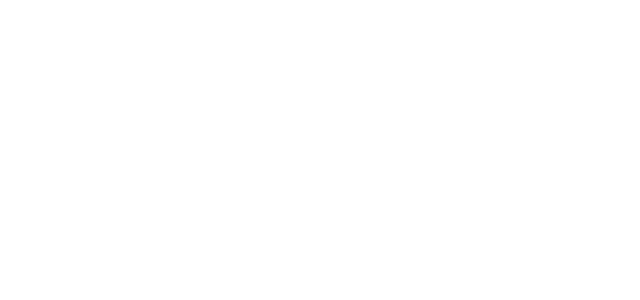
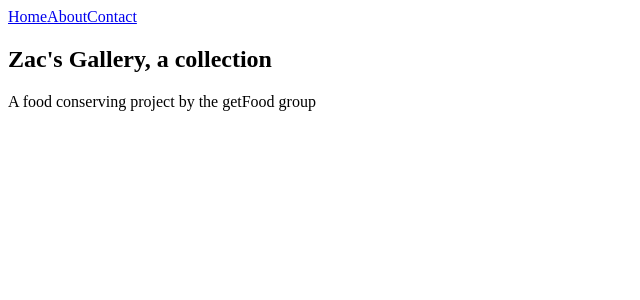
Before and after one commit to zacharychoi-ce/gallery-app-react, a React app: page / in a window 1280 px wide. Shown: the top 300 px of the page, without its empty margins (0-640 px from the left). Built offline with nearby package versions, Linux system fonts and the light colour scheme; the HTML template or start-up script is replaced by a standard one.

Commit message:
create and update components, setup App.jsx Routes

```diff
--- a/client/App.jsx
+++ b/client/App.jsx
@@ -1,21 +1,30 @@
-import React, { useState, useEffect } from 'react'
-// import { getGreeting } from '../apiClient'
+import React from 'react'
+import { Route } from 'react-router-dom'
+
+import Home from './components/Home'
+import Header from './components/Header'
+import About from './components/About'
+import Contact from './components/Contact'
+import CreatePost from './components/CreatePost'
+import PostDetails from './components/PostDetails'
+import CreateMsg from './components/Messages/CreateMsg'
+import DeleteMsg from './components/Messages/DeleteMsg'
 
 const App = () => {
-  // const [greeting, setGreeting] = useState('')
-  // const [count, setCount] = useState(0)
-
-  // useEffect(() => {
-  //   getGreeting()
-  //     .then((greeting) => {
-  //       console.log(greeting)
-  //       setGreeting(greeting)
-  //     })
-  // }, [count])
-
   return (
     <>
-
+      <div>
+        <Header />
+        <main>
+          <Route exact path='/' component={Home} />
+          <Route path='/about' component={About} />
+          <Route path='/contact' component={Contact} />
+          <Route path='/createpost' component={CreatePost} />
+          <Route path='/post/:id' component={PostDetails} />
+          <Route path='/createmsg' component={CreateMsg} />
+          <Route path='/deletemsg' component={DeleteMsg} />
+        </main>
+      </div>
     </>
   )
 }
--- /dev/null
+++ b/client/components/Header.jsx
@@ -0,0 +1,10 @@
+import React from 'react'
+import Navbar from './Navbar'
+
+export default function Header() {
+    return (
+        <header>
+            <Navbar />
+        </header>
+    )
+}
--- a/client/components/Home.jsx
+++ b/client/components/Home.jsx
@@ -3,11 +3,10 @@
 
 export default function Home() {
     return (
-        <section className='heading-container welcome-container'>
-            <h1 className='page-title'>Welcome to getFood</h1>
-            <div className='horizontal-line'></div>
-            <p className='page-paragraph '>A food conserving project by the getFood group</p>
-            <p className='page-paragraph '>Please log in to get started, or checkout our About page</p>
+        <section>
+            <h1>Zac's Gallery, a collection</h1>
+            <div></div>
+            <p>A food conserving project by the getFood group</p>
         </section>
     )
 }
--- a/client/components/Navbar.jsx
+++ b/client/components/Navbar.jsx
@@ -0,0 +1,14 @@
+import React from 'react'
+import { Link } from 'react-router-dom'
+
+function Navbar() {
+    return (
+        <nav>
+            <Link to="/">Home</Link>
+            <Link to="/about">About</Link>
+            <Link to="/contact">Contact</Link>
+        </nav>
+    )
+}
+
+export default Navbar
```
Also changed, not shown: client/components/About.jsx (added), client/components/Contact.jsx (added), client/components/Messages/CreateMsg.jsx (added), client/components/Messages/DeleteMsg.jsx (added), 1 other file (tests, documents, lock files or other folders).
